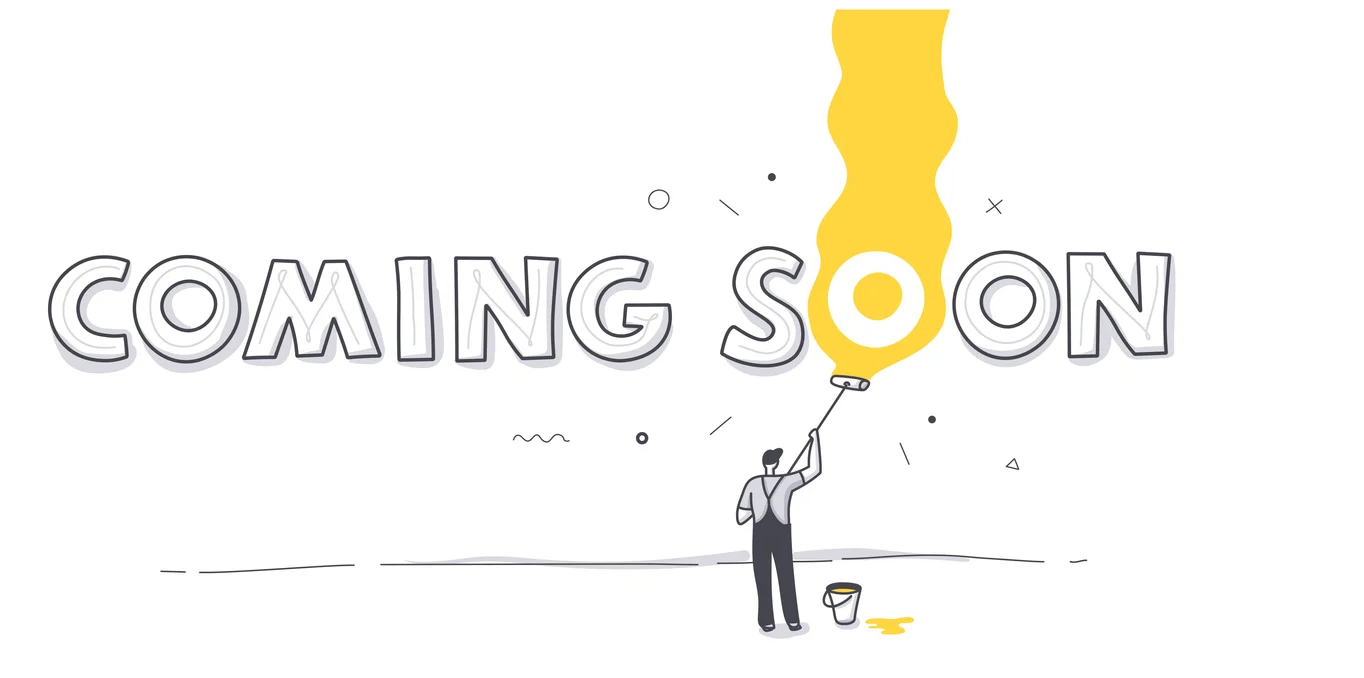
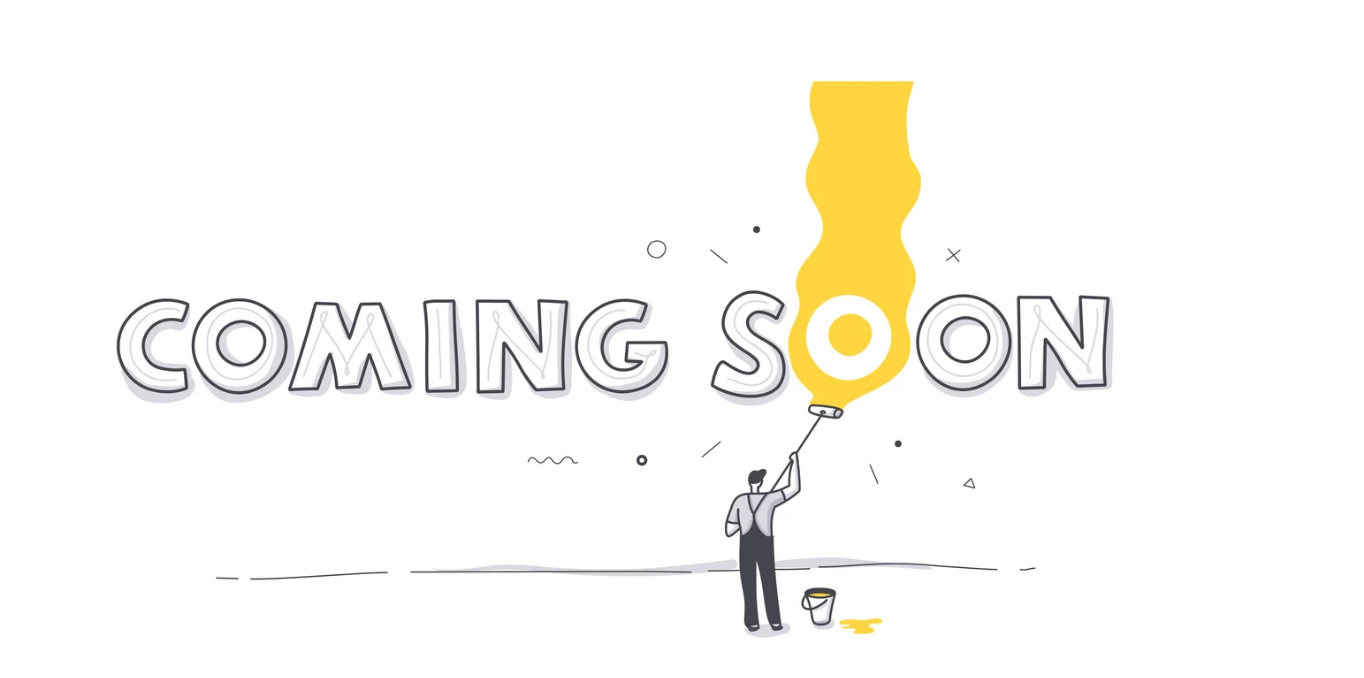
Before and after one commit to prathamsagar3002/portfolio, a plain HTML site: page index.html in a window 1280 px wide. Shown: the whole page, 1364 px wide, since content can reach past the window. Drawn offline with Linux system fonts and the light colour scheme.

Commit message:
scroll off.

```diff
--- a/index.html
+++ b/index.html
@@ -10,12 +10,24 @@
             display: flex;
             align-items: center;
             justify-content: center;
+            height: 100vh;
+            margin: 0;
+            background-color: #FFFFFF;
+        }
+
+        .centered-image {
+            position: absolute;
+            top: 50%;
+            left: 50%;
+            transform: translate(-50%, -50%);
+            width: 100%;
+            max-height: 100%;
         }
     </style>
 </head>
 
 <body>
-    <img src="banner.webp" alt="Image Description">
+    <img src="banner.webp" alt="Image Description" class="centered-image">
 </body>
 
 </html>
```
